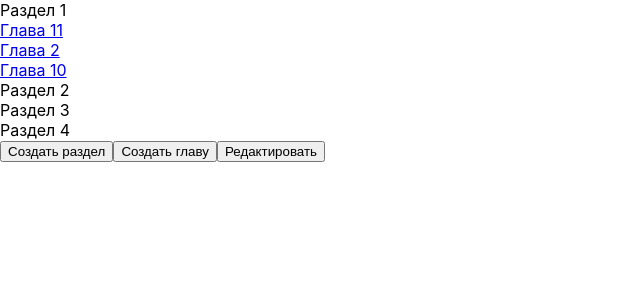
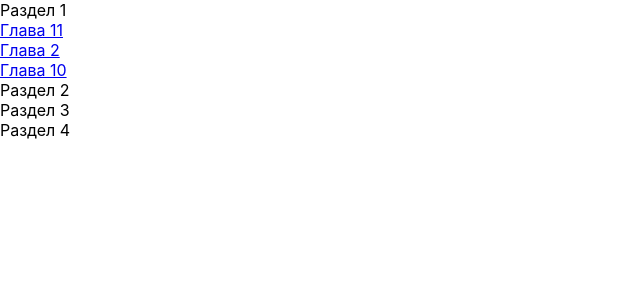
Before and after one commit to beeshnik/lab_code_introduction, a React (Create React App) app: page / in a window 1280 px wide. Shown: the top 300 px of the page, without its empty margins (0-640 px from the left). Built offline with nearby package versions, Linux system fonts and the light colour scheme.

Commit message:
Небольшие правки

```diff
--- a/src/pages/home/index.jsx
+++ b/src/pages/home/index.jsx
@@ -2,7 +2,6 @@ import React from "react"
 import {useGetChapters} from "../../shared/hooks";
 import Section from "../../widgets/section";
 import Chapter from "../../widgets/chapter";
-import {Link} from "react-router-dom"
 
 export default function HomePage(){
 
@@ -15,16 +14,9 @@ export default function HomePage(){
                 query.isError ? "Ошибка!" : query?.data?.sections.map((section, index) => (
                     <Section title={section.title} key={index}>
                         {section.chapters.map((chapter, index) => (
-                            <Chapter key={index} title={chapter.title} chapterId={chapter.id}/>
+                            <Chapter key={index} title={chapter.title} chapterId={chapter.id} />
                         ))}
                     </Section>
                 ))}
-            <Link to={"/add-section"}>
-                <button>Создать раздел</button>
-            </Link>
-            <Link to={"/add-chapter"}>
-                <button>Создать главу</button>
-            </Link>
-            <button>Редактировать</button>
         </div>)
 }
--- a/src/shared/hooks/index.js
+++ b/src/shared/hooks/index.js
@@ -1,6 +1,6 @@
 
 import {useQuery} from "@tanstack/react-query";
-// import { getChapters } from "../api"
+// import { getChapters, getArticles } from "../api"
 import {getArticles, getChapters} from "../api/test";
 import {useEffect} from "react";
 
--- a/src/widgets/chapter/index.jsx
+++ b/src/widgets/chapter/index.jsx
@@ -2,6 +2,7 @@ import React from 'react';
 import {Link} from "react-router-dom";
 
 export default function Chapter(props) {
+
     return (
         <div>
             <Link to={`/${props.chapterId}/articles`}>
```
Also changed, not shown: package.json (+7 -0 lines), src/shared/api/index.js (+7 -1 lines), 1 other file (tests, documents, lock files or other folders).
